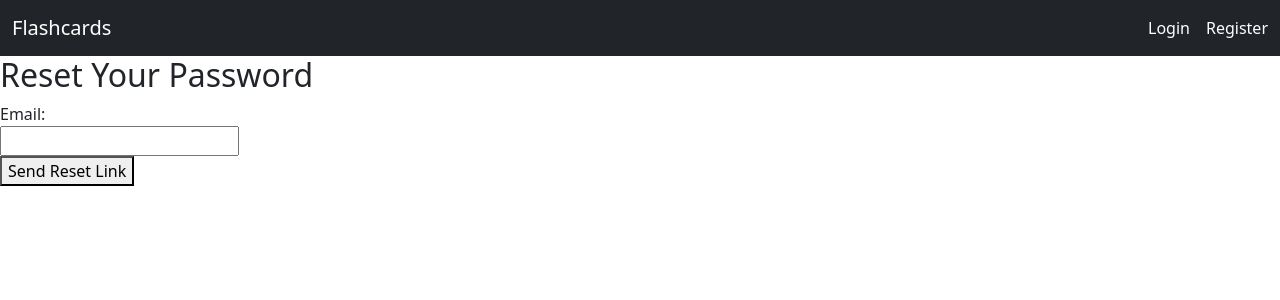
After one commit to samstakh/flashcards, a Django app: page /password_reset/ in a window 1280 px wide. The commit adds this page. Shown: the top 300 px of the page. Run offline with Django 5.2, Linux system fonts and the light colour scheme.

Commit message:
Allowed uset to login via username/email address. Plus added forget password feature, but works only for backend dev purposes due to api costs

```diff
--- a/capstone/settings.py
+++ b/capstone/settings.py
@@ -34,6 +34,9 @@ AUTH_USER_MODEL = 'flashcards.User'
 
 USE_TZ = True
 TIME_ZONE = 'UTC'
+
+EMAIL_BACKEND = 'django.core.mail.backends.console.EmailBackend'
+DEFAULT_FROM_EMAIL = 'Flashcards App <no-reply@flashcards.com>'
 
 
 # Application definition
--- a/flashcards/templates/flashcards/deck.html
+++ b/flashcards/templates/flashcards/deck.html
@@ -34,7 +34,7 @@
     </div>
 
 
-    <div style="margin-top:100px;">
+    <div style="margin-top: 100px;">
       <p>Share this deck:</p>
       <div class="input-group mb-3">
         <input id="shareLink" type="text" class="form-control" readonly value="{{ share_url }}">
--- a/flashcards/templates/flashcards/login.html
+++ b/flashcards/templates/flashcards/login.html
@@ -23,10 +23,13 @@
       <form action="{% url 'login' %}" method="post">
         {% csrf_token %}
         <div class="mb-3">
-          <input autofocus class="form-control" type="text" name="username" placeholder="Username">
+          <input autofocus class="form-control" type="text" name="identifier" placeholder="Username / Email Address">
         </div>
         <div class="mb-3">
           <input class="form-control" type="password" name="password" placeholder="Password">
+        </div>
+        <div>
+          <p><a href="{% url 'password_reset' %}">Forgot your password?</a></p>
         </div>
         <div class="d-grid">
           <input class="btn btn-primary" type="submit" value="Login">
--- /dev/null
+++ b/flashcards/templates/registration/password_reset_complete.html
@@ -0,0 +1,6 @@
+{% extends "flashcards/layout.html" %}
+{% block title %}Password Reset Complete{% endblock %}
+
+{% block content %}
+<p>Your password has been set. You can now <a href="{% url 'login' %}">log in</a>.</p>
+{% endblock %}
--- /dev/null
+++ b/flashcards/templates/registration/password_reset_done.html
@@ -0,0 +1,6 @@
+{% extends "flashcards/layout.html" %}
+{% block title %}Email Sent{% endblock %}
+
+{% block content %}
+<p>If the email you entered exists in our system, a reset link has been sent.</p>
+{% endblock %}
--- /dev/null
+++ b/flashcards/templates/registration/password_reset_form.html
@@ -0,0 +1,12 @@
+{% extends "flashcards/layout.html" %}
+{% block title %}Reset Password{% endblock %}
+
+{% block content %}
+<h2>Reset Your Password</h2>
+<form method="post">
+  {% csrf_token %}
+  {{ form.email.label_tag }}<br>
+  {{ form.email }}<br>
+  <button type="submit">Send Reset Link</button>
+</form>
+{% endblock %}
--- a/flashcards/urls.py
+++ b/flashcards/urls.py
@@ -1,5 +1,6 @@
 from django.urls import path
 from . import views
+from django.contrib.auth import views as auth_views
 
 
 urlpatterns = [
@@ -19,4 +20,8 @@ urlpatterns = [
     path("set_timezone/", views.set_timezone, name="set_timezone"),
     path("copy/<str:token>/", views.copy_shared_deck, name="copy_shared_deck"),
     path('shared/<str:token>/', views.sharedDeckView, name='shared_deck_view'),
+    path('password_reset/', auth_views.PasswordResetView.as_view(), name='password_reset'),
+    path('password_reset/done/', auth_views.PasswordResetDoneView.as_view(), name='password_reset_done'),
+    path('reset/<uidb64>/<token>/', auth_views.PasswordResetConfirmView.as_view(), name='password_reset_confirm'),
+    path('reset/done/', auth_views.PasswordResetCompleteView.as_view(), name='password_reset_complete'),
 ]
--- a/flashcards/views.py
+++ b/flashcards/views.py
@@ -10,6 +10,9 @@ from django.contrib.auth import authenticate, login as auth_login
 from .models import Deck, Card
 from django.views.decorators.csrf import csrf_exempt
 from django.views.decorators.http import require_POST
+from django.core.validators import validate_email
+from django.db.models import Q
+from django.core.exceptions import ValidationError
 import random
 
 
@@ -24,17 +27,27 @@ def index(request):
 def login(request):
 
     if request.method == "POST":
-        username = request.POST["username"]
+        identifier = request.POST["identifier"] # username or email address identifier
         password = request.POST["password"]
-        user = authenticate(request, username=username, password=password)
 
+
+        # try to find user by username/email
+        try:
+            user_obj = User.objects.get(Q(username=identifier) | Q(email=identifier))
+        except User.DoesNotExist:
+            messages.error(request, 'Invalid login credentials.')
+            return redirect('login')
+
+
+        # otherwise authenticate user using username
+        user = authenticate(request, username=user_obj.username, password=password)
         # login in account exists
         if user is not None:
             auth_login(request, user)
             return redirect("index")
 
         else:
-            messages.error(request, "Invalid username or password.")
+            messages.error(request, "Invalid login credentials.")
             return redirect("login")
 
     return render(request, "flashcards/login.html")
@@ -53,6 +66,13 @@ def register(request):
         username = request.POST.get("username")
         password = request.POST.get("password")
         confirm_password = request.POST.get("confirmPassword")
+
+        # validate email syntax
+        try:
+            validate_email(email)
+        except ValidationError:
+            messages.error(request, 'Invalid email')
+            return redirect('register')
 
         # show error if passwords dont match
         if password != confirm_password:
```
Also changed, not shown: flashcards/templates/registration/password_reset_confirm.html (added, +11 -0 lines).
